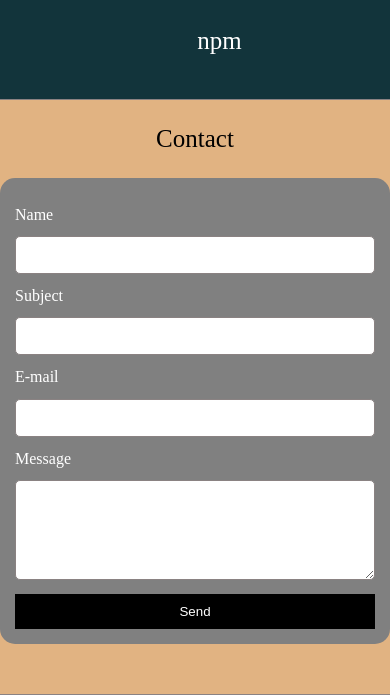
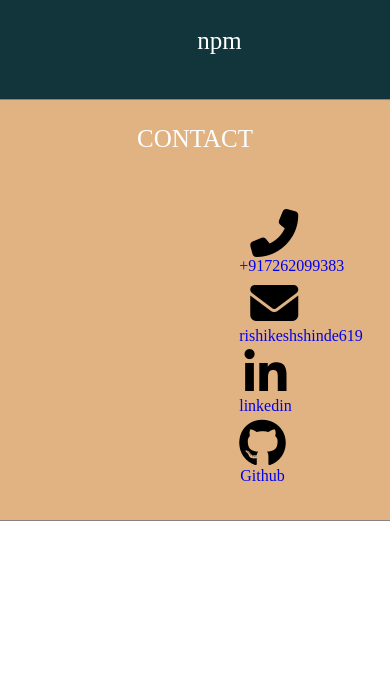
Before and after one commit to rushikesh619/rushikesh619.github.io, a plain HTML site: page index.html in a window 390 px wide. Shown: the part 2693-3388 px from the top of the page. After the commit the page ends 3214 px from the top, so only its background shows below. Drawn offline with Linux system fonts and the light colour scheme.

Commit message:
modified contact section

```diff
--- a/assets/css/style.css
+++ b/assets/css/style.css
@@ -12,8 +12,9 @@
 
 html,body
 {
-  border: 0px;
-  margin: 0px;
+  border: 0%;
+  margin: 0%;
+  padding: 0%;
 }
 
 body *
@@ -67,6 +68,28 @@ p{font-size: 25px;}
   margin: 0 auto;
 }
 
+.loader{
+  position: absolute;
+  top: 50%;
+  left: 50%;
+  transform: translate(-50%,-50%);
+  width: 40px;
+  height: 40px;
+  box-sizing: border-box;
+  border: 3px solid #262626;
+  animation: alternate 2s linear infinite;
+}
+
+.loader:before{
+  content: '';
+  position: absolute;
+  top: 0;
+  left: 0;
+  right: 0;
+  bottom: 0;
+  background: #262626;
+  animation: animateBg 2s linear infinite;
+}
 
 nav
 {
@@ -97,7 +120,7 @@ nav ul li a{
 }
 
 a.active,a:hover{
-  background:#1b9bff;
+  background:#e71313;
   transition: 0.5s;
 }
 
@@ -154,6 +177,7 @@ a.active,a:hover{
   margin-right: 13em;
   margin-left: 13em;
   height: auto;
+  text-align: center;
   font-family: 'Roboto Mono', monospace;
 }
 
@@ -162,68 +186,29 @@ a.active,a:hover{
   display: grid;
   padding: 5%;
   text-align: center;
-
   grid-template-columns: 1fr 1fr 1fr;
   height: auto;
   font-family: montserrat;
+}
+
+.contact-wrapper
+{
+  display: flex;
+  flex-wrap: wrap;
+  padding: 8%;
+  margin-right: 13em;
+  margin-left: 13em;
+  text-align: center;
+  align-items: center;
+  justify-content: space-between;
+
+  height: auto;
 
 }
-
-#contact-form
+.contact-wrapper div
 {
-  display: block;
-  max-width: 600px;
-  margin: 0 auto;
-  padding: 15px;
-  margin-bottom: 50px;
-  border-radius: 15px;
-  background-color: grey;
-}
-
-.contact-wrapper label
-{
-  color: black;
-}
-.contact-wrapper p
-{
-  color: black;
-  text-align: center;
-}
-
-#contact-form label{
-  line-height: 2.7em;
-}
-
-#contact-form input{
-  color: black;
-}
-
-#contact-form textarea{
-  min-height: 100px;
-  font-size: 14px;
-  color: black;
-}
-
-.input-field
-{
-  width: 100%;
-  padding-top: 10px;
-  padding-bottom: 10px;
-  border-radius: 5px;
-  border: 1px solid var(--bordreclor);
-  font-size: 14px;
-
-}
-
-#submit-but
-{
-  margin-top: 10px;
-  width: 100%;
-  padding-top: 10px;
-  padding-bottom:10px ;
-  color: #fff;
-  background-color: black;
-  border: none;
+  width: 70px;
+  height: 70px;
 }
 
 .main {
@@ -231,7 +216,7 @@ a.active,a:hover{
 }
 
 
-@media (max-width: 600px)
+@media (max-width: 1000px)
 {
 
   .container{
@@ -264,8 +249,9 @@ a.active,a:hover{
 
   a:hover, a.active{
     background: none;
-    color: #0082e6;
+    color: #e71313;
   }
+
   #check:checked ~ ul{
     left: 0;
   }
--- a/index.html
+++ b/index.html
@@ -67,7 +67,7 @@
 
         <div class="c-wrapper">
           <img src="https://img.icons8.com/color/96/000000/c-programming.png"/>
-        <p>C</p>
+          <p>C</p>
         </div>
 
         <div class="cpp-wrapper">
@@ -116,20 +116,28 @@
 
   <section class="s2" id="contact">
     <div class="contaner">
-      <p style="text-align:center ; color:black ;" >Contact </p>
-      <div class="contact-form">
+      <p style="text-align: center;"> CONTACT </p>
+      <div class="contact-wrapper">
+        <div class="item">
+          <i class="fas fa-3x fa-phone-alt"></i>
+          <a href="tel:+917262099383"> +917262099383 </a>
+        </div>
 
-        <form id="contact-form" action="rishikeshshinde619@gmail.com" method="post" enctype="text/plain">
-          <label > Name </label>
-          <input class="input-field" type="text" name="name">
-          <label > Subject </label>
-          <input class="input-field" type="text" name="subject">
-          <label > E-mail </label>
-          <input class="input-field" type="text" name="email">
-          <label > Message </label>
-          <textarea class="input-field" type="text" name="message"> </textarea>
-          <input id="submit-but" style="color: white;" type="submit" value="Send">
-        </form>
+        <div class="item">
+
+          <i class="fas fa-3x fa-envelope"></i>
+          <a href="mailto:rishikeshshinde619@gmail.com">rishikeshshinde619</a>
+        </div>
+
+        <div class="item">
+          <i class="fab fa-3x fa-linkedin-in"></i>
+          <a href="https://in.linkedin.com/in/rushikeshshinde619?trk=people-guest_people_search-card">linkedin</a>
+        </div>
+
+        <div class="item">
+          <i class="fab fa-3x fa-github"></i>
+          <a href="https://github.com/rushikesh619">Github</a>
+        </div>
       </div>
 
     </div>
```
Also changed, not shown: 1 other file.
